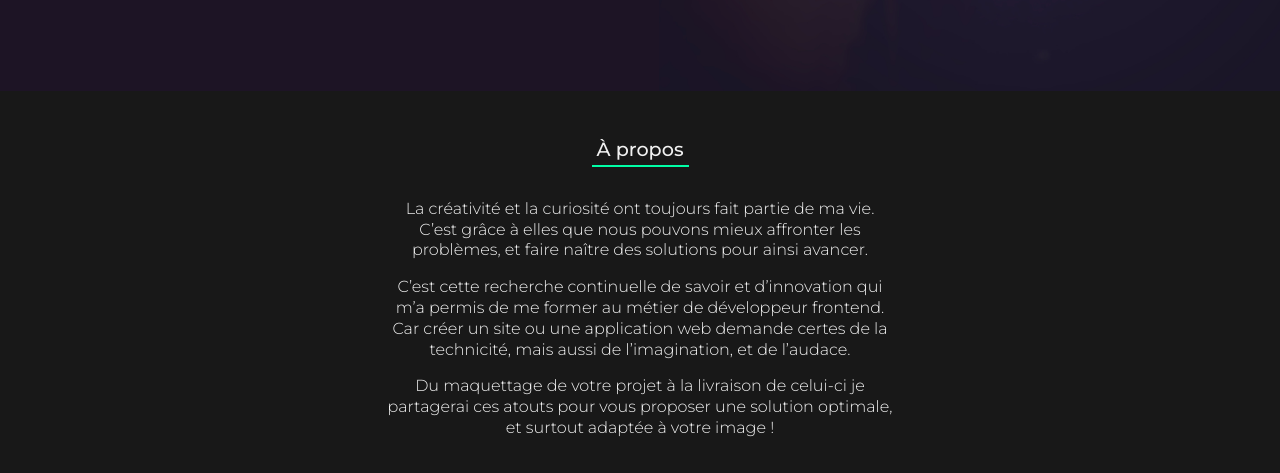
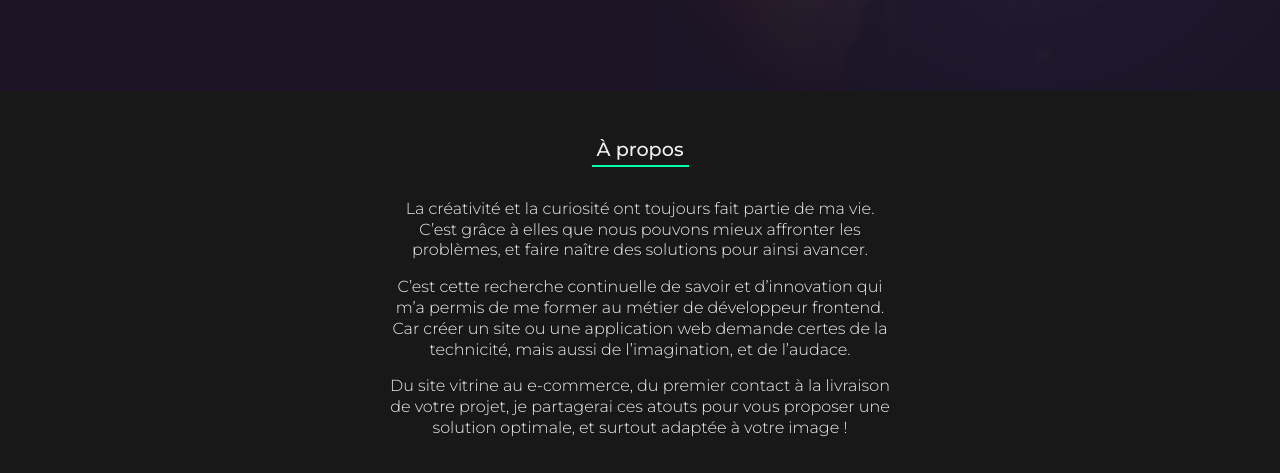
Before and after one commit to DrHyde01/portfolio, a website: page index.html in a window 1280 px wide. Shown: the part 479-952 px from the top of the page. Drawn offline with nearby package versions, Linux system fonts and the light colour scheme.

Commit message:
Add new sources for projects img Update some homepage texts

```diff
--- a/index.html
+++ b/index.html
@@ -144,7 +144,7 @@
           aussi de l’imagination, et de l’audace.
         </p>
         <p>
-          Du maquettage de votre projet à la livraison de celui-ci je partagerai
+          Du site vitrine au e-commerce, du premier contact à la livraison de votre projet, je partagerai
           ces atouts pour vous proposer une solution optimale, et surtout
           adaptée à votre image !
         </p>
```
Also changed, not shown: images/NCT_fig.jpg (added), images/grocery_fig.jpg (added), images/projects_nct.png (added).
